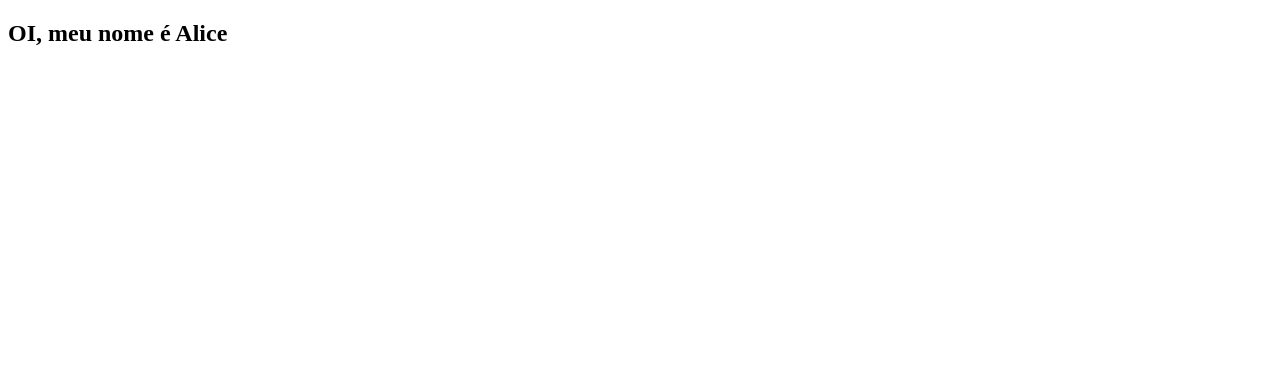
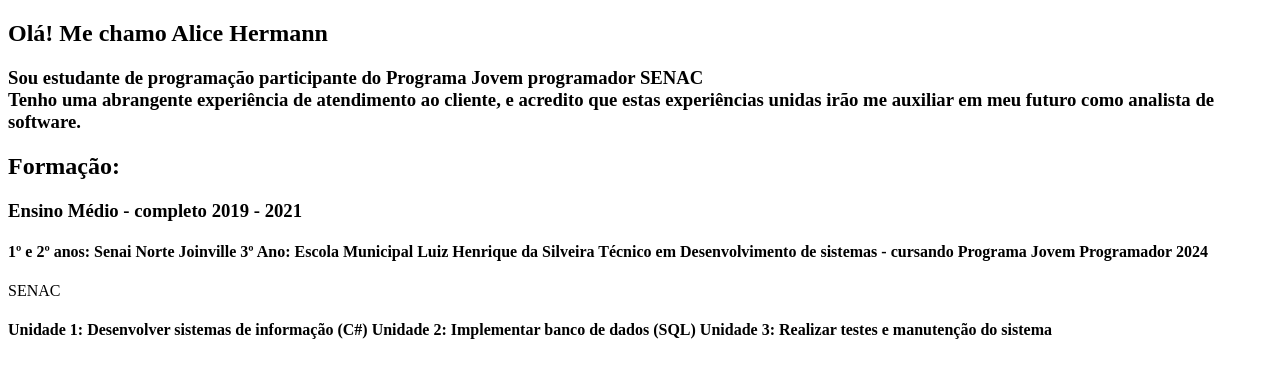
Before and after one commit to MoonHatsuki/Portifolio, a plain HTML site: page index.html in a window 1280 px wide. Drawn offline with Linux system fonts and the light colour scheme.

Commit message:
feat: atualizando port

```diff
--- a/index.html
+++ b/index.html
@@ -1,11 +1,42 @@
 <!DOCTYPE html>
 <html lang="en">
+
 <head>
     <meta charset="UTF-8">
     <meta name="viewport" content="width=device-width, initial-scale=1.0">
     <title>Document</title>
 </head>
+
 <body>
-    <h2> OI, meu nome é Alice</h2>
+    <h2>
+        Olá! Me chamo Alice Hermann
+    </h2>
+    <h3>
+        Sou estudante de programação participante do Programa Jovem programador SENAC<br>
+        Tenho uma abrangente experiência de atendimento ao cliente, e acredito que estas experiências unidas irão me
+        auxiliar em meu futuro como analista de software.
+    </h3>
+    <h2>
+        Formação:
+    </h2>
+    <h3>
+        Ensino Médio - completo
+        2019 - 2021
+</h3>
+<h4>
+    1º e 2º anos: Senai Norte Joinville
+    3º Ano: Escola Municipal Luiz Henrique da Silveira
+    Técnico em Desenvolvimento de sistemas - cursando
+    Programa Jovem Programador 2024
+    </h4>
+        SENAC
+    </h3>
+    <h4>
+        Unidade 1: Desenvolver sistemas de informação (C#)
+        Unidade 2: Implementar banco de dados (SQL)
+        Unidade 3: Realizar testes e manutenção do sistema
+    </h4>
+
 </body>
+
 </html>
```
